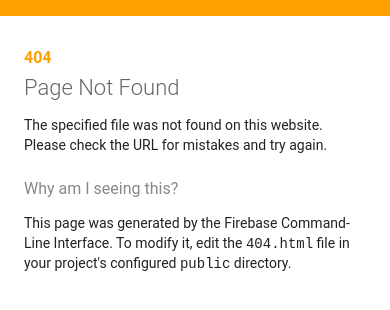
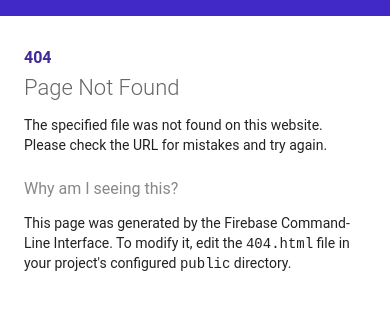
Before and after one commit to FinerGG/MBPwinds, a plain HTML site: page public/404.html in a window 390 px wide. Drawn offline with Linux system fonts and the light colour scheme.

Commit message:
Update 404.html

```diff
--- a/public/404.html
+++ b/public/404.html
@@ -9,15 +9,15 @@
       body { background: #ECEFF1; color: rgba(0,0,0,0.87); font-family: Roboto, Helvetica, Arial, sans-serif; margin: 0; padding: 0; }
       #message { background: white; max-width: 360px; margin: 100px auto 16px; padding: 32px 24px 16px; border-radius: 3px; }
       #message h3 { color: #888; font-weight: normal; font-size: 16px; margin: 16px 0 12px; }
-      #message h2 { color: #ffa100; font-weight: bold; font-size: 16px; margin: 0 0 8px; }
+      #message h2 { color: #412998; font-weight: bold; font-size: 16px; margin: 0 0 8px; }
       #message h1 { font-size: 22px; font-weight: 300; color: rgba(0,0,0,0.6); margin: 0 0 16px;}
       #message p { line-height: 140%; margin: 16px 0 24px; font-size: 14px; }
       #message a { display: block; text-align: center; background: #039be5; text-transform: uppercase; text-decoration: none; color: white; padding: 16px; border-radius: 4px; }
       #message, #message a { box-shadow: 0 1px 3px rgba(0,0,0,0.12), 0 1px 2px rgba(0,0,0,0.24); }
       #load { color: rgba(0,0,0,0.4); text-align: center; font-size: 13px; }
-      @media (max-width: 600px) {
+      @media (max-width: 768px) {
         body, #message { margin-top: 0; background: white; box-shadow: none; }
-        body { border-top: 16px solid #ffa100; }
+        body { border-top: 16px solid #4129C8; }
       }
     </style>
   </head>
```
